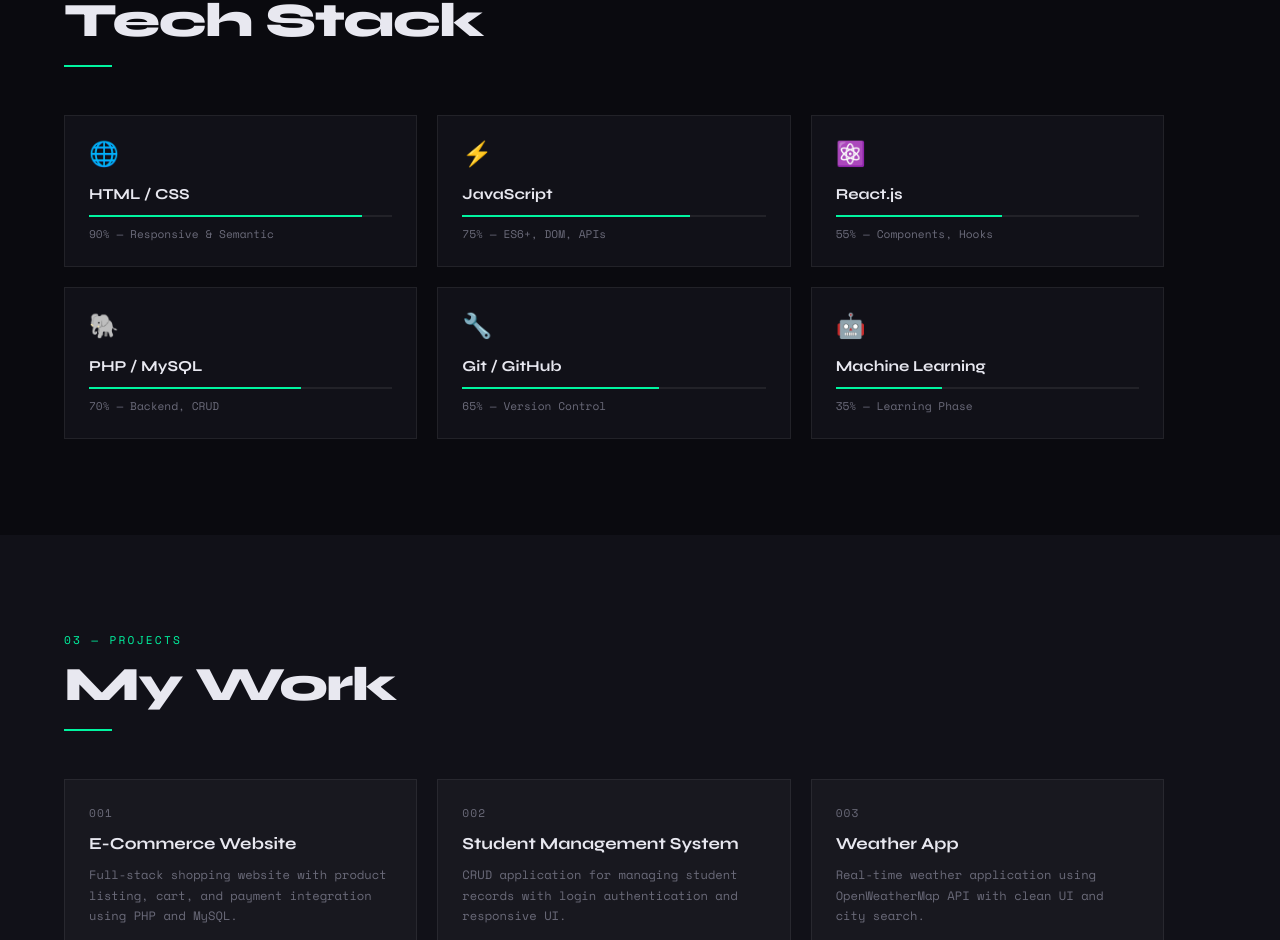
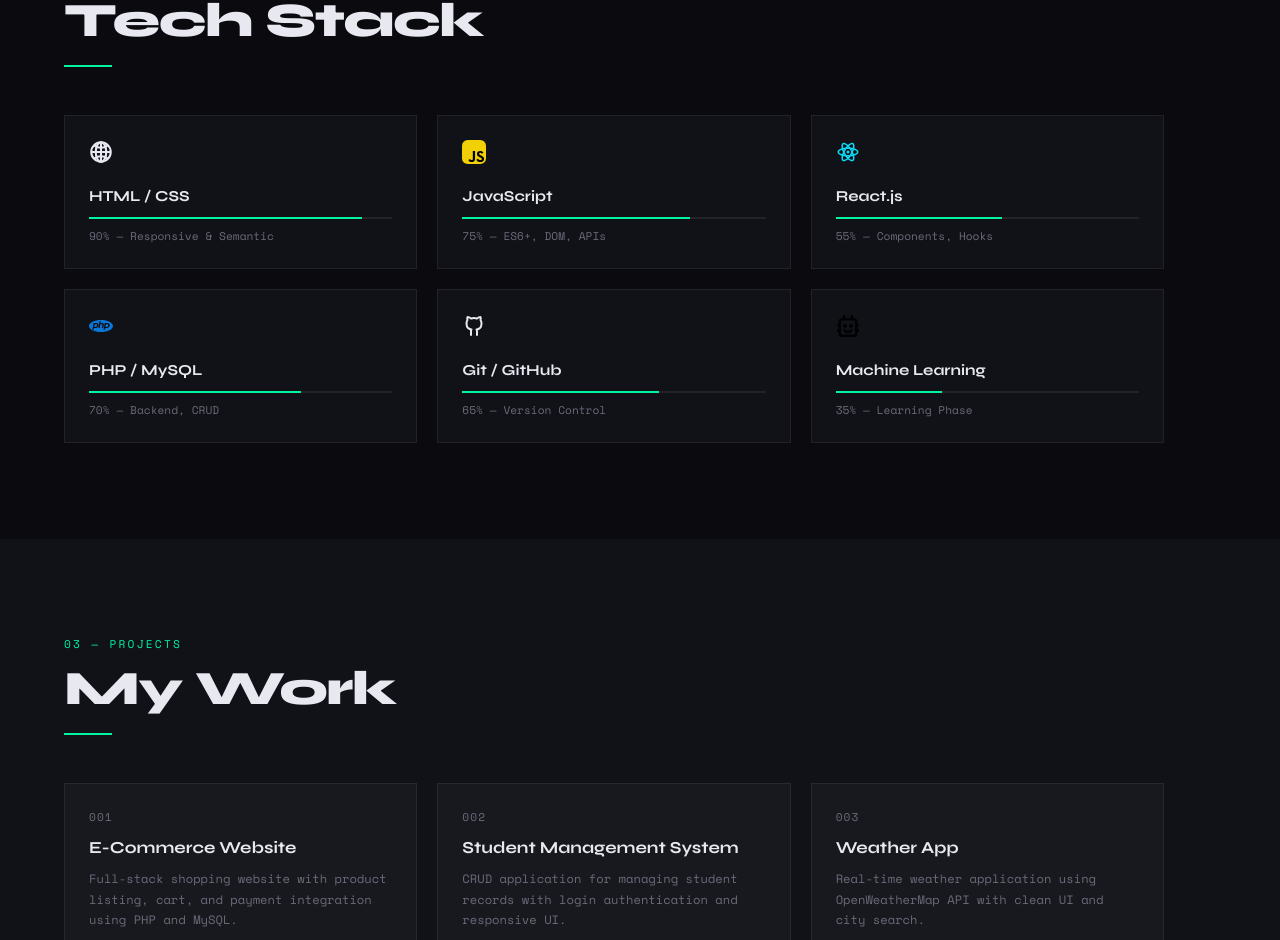
Before and after one commit to sujeetvishwakarma83/my-portfolio, a React (Create React App) app: page / in a window 1280 px wide. Shown: the part 1693-2633 px from the top of the page. Built offline with nearby package versions, Linux system fonts and the light colour scheme.

Commit message:
update every skill icons

```diff
--- a/src/components/Skills.jsx
+++ b/src/components/Skills.jsx
@@ -1,12 +1,38 @@
 import { useState, useEffect, useRef } from 'react';
 
+// ✅ Custom SVG Icons (same file me)
+const HtmlIcon = () => (
+  <svg xmlns="http://www.w3.org/2000/svg" width="1em" height="1em" viewBox="0 0 512 512"><title xmlns="">globe-sharp</title><path fill="none" stroke="currentColor" stroke-miterlimit="10" stroke-width="44" d="M256 48C141.13 48 48 141.13 48 256s93.13 208 208 208s208-93.13 208-208S370.87 48 256 48Z"/><path fill="none" stroke="currentColor" stroke-miterlimit="10" stroke-width="44" d="M256 48c-58.07 0-112.67 93.13-112.67 208S197.93 464 256 464s112.67-93.13 112.67-208S314.07 48 256 48Z"/><path fill="none" stroke="currentColor" stroke-linecap="round" stroke-linejoin="round" stroke-width="44" d="M117.33 121.33c38.24 27.15 86.38 43.34 138.67 43.34s100.43-16.19 138.67-43.34m0 269.34c-38.24-27.15-86.38-43.34-138.67-43.34s-100.43 16.19-138.67 43.34"/><path fill="none" stroke="currentColor" stroke-miterlimit="10" stroke-width="44" d="M256 48v416m208-208H48"/></svg>
+);
+
+const JsIcon = () => (
+  <svg xmlns="http://www.w3.org/2000/svg" width="1em" height="1em" viewBox="0 0 256 256"><title xmlns="">javascript</title><g fill="none"><rect width="256" height="256" fill="#f1d105" rx="60"/><path fill="#000000" d="m67.312 213.932l19.59-11.856c3.78 6.701 7.218 12.371 15.465 12.371c7.905 0 12.889-3.092 12.889-15.12v-81.798h24.058v82.138c0 24.917-14.606 36.259-35.916 36.259c-19.245 0-30.416-9.967-36.087-21.996m85.07-2.576l19.588-11.341c5.157 8.421 11.859 14.607 23.715 14.607c9.969 0 16.325-4.984 16.325-11.858c0-8.248-6.53-11.17-17.528-15.98l-6.013-2.579c-17.357-7.388-28.871-16.668-28.871-36.258c0-18.044 13.748-31.792 35.229-31.792c15.294 0 26.292 5.328 34.196 19.247l-18.731 12.029c-4.125-7.389-8.591-10.31-15.465-10.31c-7.046 0-11.514 4.468-11.514 10.31c0 7.217 4.468 10.139 14.778 14.608l6.014 2.577c20.449 8.765 31.963 17.699 31.963 37.804c0 21.654-17.012 33.51-39.867 33.51c-22.339 0-36.774-10.654-43.819-24.574"/></g></svg>
+);
+
+const ReactIcon = () => (
+  <svg xmlns="http://www.w3.org/2000/svg" width="1em" height="1em" viewBox="0 0 32 32"><title xmlns="">react</title><path fill="#07dbf6" d="M16 12c7.444 0 12 2.59 12 4s-4.556 4-12 4s-12-2.59-12-4s4.556-4 12-4m0-2c-7.732 0-14 2.686-14 6s6.268 6 14 6s14-2.686 14-6s-6.268-6-14-6"/><path fill="#07dbf6" d="M16 14a2 2 0 1 0 2 2a2 2 0 0 0-2-2"/><path fill="#07dbf6" d="M10.458 5.507c2.017 0 5.937 3.177 9.006 8.493c3.722 6.447 3.757 11.687 2.536 12.392a.9.9 0 0 1-.457.1c-2.017 0-5.938-3.176-9.007-8.492C8.814 11.553 8.779 6.313 10 5.608a.9.9 0 0 1 .458-.1m-.001-2A2.87 2.87 0 0 0 9 3.875C6.13 5.532 6.938 12.304 10.804 19c3.284 5.69 7.72 9.493 10.74 9.493A2.87 2.87 0 0 0 23 28.124c2.87-1.656 2.062-8.428-1.804-15.124c-3.284-5.69-7.72-9.493-10.74-9.493Z"/><path fill="#07dbf6" d="M21.543 5.507a.9.9 0 0 1 .457.1c1.221.706 1.186 5.946-2.536 12.393c-3.07 5.316-6.99 8.493-9.007 8.493a.9.9 0 0 1-.457-.1C8.779 25.686 8.814 20.446 12.536 14c3.07-5.316 6.99-8.493 9.007-8.493m0-2c-3.02 0-7.455 3.804-10.74 9.493C6.939 19.696 6.13 26.468 9 28.124a2.87 2.87 0 0 0 1.457.369c3.02 0 7.455-3.804 10.74-9.493C25.061 12.304 25.87 5.532 23 3.876a2.87 2.87 0 0 0-1.457-.369"/></svg>
+);
+
+const PhpIcon = () => (
+  <svg xmlns="http://www.w3.org/2000/svg" width="1em" height="1em" viewBox="0 0 24 24"><title xmlns="">php</title><path fill="#0a78d9" d="M12 18.08c-6.63 0-12-2.72-12-6.08s5.37-6.08 12-6.08S24 8.64 24 12s-5.37 6.08-12 6.08m-5.19-7.95c.54 0 .91.1 1.09.31c.18.2.22.56.13 1.03c-.1.53-.29.87-.58 1.09q-.42.33-1.29.33h-.87l.53-2.76zm-3.5 5.55h1.44l.34-1.75h1.23c.54 0 .98-.06 1.33-.17c.35-.12.67-.31.96-.58c.24-.22.43-.46.58-.73c.15-.26.26-.56.31-.88c.16-.78.05-1.39-.33-1.82c-.39-.44-.99-.65-1.82-.65H4.59zm7.25-8.33l-1.28 6.58h1.42l.74-3.77h1.14c.36 0 .6.06.71.18s.13.34.07.66l-.57 2.93h1.45l.59-3.07c.13-.62.03-1.07-.27-1.36c-.3-.27-.85-.4-1.65-.4h-1.27L12 7.35zM18 10.13c.55 0 .91.1 1.09.31c.18.2.22.56.13 1.03c-.1.53-.29.87-.57 1.09c-.29.22-.72.33-1.3.33h-.85l.5-2.76zm-3.5 5.55h1.44l.34-1.75h1.22c.55 0 1-.06 1.35-.17c.35-.12.65-.31.95-.58c.24-.22.44-.46.58-.73c.15-.26.26-.56.32-.88c.15-.78.04-1.39-.34-1.82c-.36-.44-.99-.65-1.82-.65h-2.75z"/></svg>
+);
+
+const GitIcon = () => (
+ <svg xmlns="http://www.w3.org/2000/svg" width="1em" height="1em" viewBox="0 0 24 24"><title xmlns="">github</title><g fill="none" stroke="currentColor" stroke-linecap="round" stroke-linejoin="round" stroke-width="2"><path stroke-dasharray="32" d="M12 4c1.67 0 2.61 0.4 3 0.5c0.53 -0.43 1.94 -1.5 3.5 -1.5c0.34 1 0.29 2.22 0 3c0.75 1 1 2 1 3.5c0 2.19 -0.48 3.58 -1.5 4.5c-1.02 0.92 -2.11 1.37 -3.5 1.5c0.65 0.54 0.5 1.87 0.5 2.5c0 0.73 0 3 0 3M12 4c-1.67 0 -2.61 0.4 -3 0.5c-0.53 -0.43 -1.94 -1.5 -3.5 -1.5c-0.34 1 -0.29 2.22 0 3c-0.75 1 -1 2 -1 3.5c0 2.19 0.48 3.58 1.5 4.5c1.02 0.92 2.11 1.37 3.5 1.5c-0.65 0.54 -0.5 1.87 -0.5 2.5c0 0.73 0 3 0 3"><animate fill="freeze" attributeName="stroke-dashoffset" dur="0.6s" values="32;0"/></path><path stroke-dasharray="10" stroke-dashoffset="10" d="M9 19c-1.41 0 -2.84 -0.56 -3.69 -1.19c-0.84 -0.63 -1.09 -1.66 -2.31 -2.31"><animate fill="freeze" attributeName="stroke-dashoffset" begin="0.7s" dur="0.2s" to="0"/></path></g></svg>
+);
+
+const MlIcon = () => (
+  <svg xmlns="http://www.w3.org/2000/svg" width="1em" height="1em" viewBox="0 0 32 32" fill="#000000" stroke="#000000"><title xmlns="" fill="#000000" stroke="#000000">machine-learning</title><path fill="#000000" d="M16 25a6.99 6.99 0 0 1-5.833-3.129l1.666-1.107a5 5 0 0 0 8.334 0l1.666 1.107A6.99 6.99 0 0 1 16 25m4-11a2 2 0 1 0 2 2a1.98 1.98 0 0 0-2-2m-8 0a2 2 0 1 0 2 2a1.98 1.98 0 0 0-2-2" stroke="#000000"/><path fill="#000000" d="M30 16v-2h-2v-4a4.005 4.005 0 0 0-4-4h-2V2h-2v4h-8V2h-2v4H8a4.005 4.005 0 0 0-4 4v4H2v2h2v5H2v2h2v3a4.005 4.005 0 0 0 4 4h16a4.005 4.005 0 0 0 4-4v-3h2v-2h-2v-5Zm-4 10a2 2 0 0 1-2 2H8a2 2 0 0 1-2-2V10a2 2 0 0 1 2-2h16a2 2 0 0 1 2 2Z" stroke="#000000"/></svg>
+);
+
+// ✅ ONLY CHANGE: icons replaced
 var skillsData = [
-  { icon: '🌐', name: 'HTML / CSS', level: 90, desc: 'Responsive & Semantic' },
-  { icon: '⚡', name: 'JavaScript', level: 75, desc: 'ES6+, DOM, APIs' },
-  { icon: '⚛️', name: 'React.js', level: 55, desc: 'Components, Hooks' },
-  { icon: '🐘', name: 'PHP / MySQL', level: 70, desc: 'Backend, CRUD' },
-  { icon: '🔧', name: 'Git / GitHub', level: 65, desc: 'Version Control' },
-  { icon: '🤖', name: 'Machine Learning', level: 35, desc: 'Learning Phase' },
+  { icon: <HtmlIcon />, name: 'HTML / CSS', level: 90, desc: 'Responsive & Semantic' },
+  { icon: <JsIcon />, name: 'JavaScript', level: 75, desc: 'ES6+, DOM, APIs' },
+  { icon: <ReactIcon />, name: 'React.js', level: 55, desc: 'Components, Hooks' },
+  { icon: <PhpIcon />, name: 'PHP / MySQL', level: 70, desc: 'Backend, CRUD' },
+  { icon: <GitIcon />, name: 'Git / GitHub', level: 65, desc: 'Version Control' },
+  { icon: <MlIcon />, name: 'Machine Learning', level: 35, desc: 'Learning Phase' },
 ];
 
 function SkillCard({ skill, visible, darkMode }) {
@@ -99,7 +125,6 @@ function Skills({ darkMode }) {
     return function() { observer.disconnect(); };
   }, []);
 
-  // Light mode canvas particles
   useEffect(function() {
     if (darkMode) {
       if (animRef.current) cancelAnimationFrame(animRef.current);
@@ -184,7 +209,6 @@ function Skills({ darkMode }) {
       overflow: 'hidden',
     }}>
 
-      {/* Light mode canvas */}
       {!darkMode && (
         <canvas
           ref={canvasRef}
@@ -196,7 +220,6 @@ function Skills({ darkMode }) {
         />
       )}
 
-      {/* Light mode blobs */}
       {!darkMode && (
         <div style={{ position: 'absolute', inset: 0, pointerEvents: 'none', overflow: 'hidden' }}>
           <div style={{
@@ -216,10 +239,8 @@ function Skills({ darkMode }) {
         </div>
       )}
 
-      {/* Content */}
       <div style={{ position: 'relative', zIndex: 1 }}>
 
-        {/* Label */}
         <div style={{
           fontFamily: 'Space Mono, monospace',
           fontSize: '0.7rem',
@@ -231,7 +252,6 @@ function Skills({ darkMode }) {
           02 — Skills
         </div>
 
-        {/* Title */}
         <h2 style={{
           fontSize: 'clamp(2rem, 4vw, 3rem)',
           fontWeight: 800,
@@ -242,14 +262,12 @@ function Skills({ darkMode }) {
           Tech Stack
         </h2>
 
-        {/* Divider */}
         <div style={{
           width: '48px', height: '2px',
           background: '#00f5a0',
           marginBottom: '3rem',
         }} />
 
-        {/* Grid */}
         <div style={{
           display: 'grid',
           gridTemplateColumns: isMobile
```
